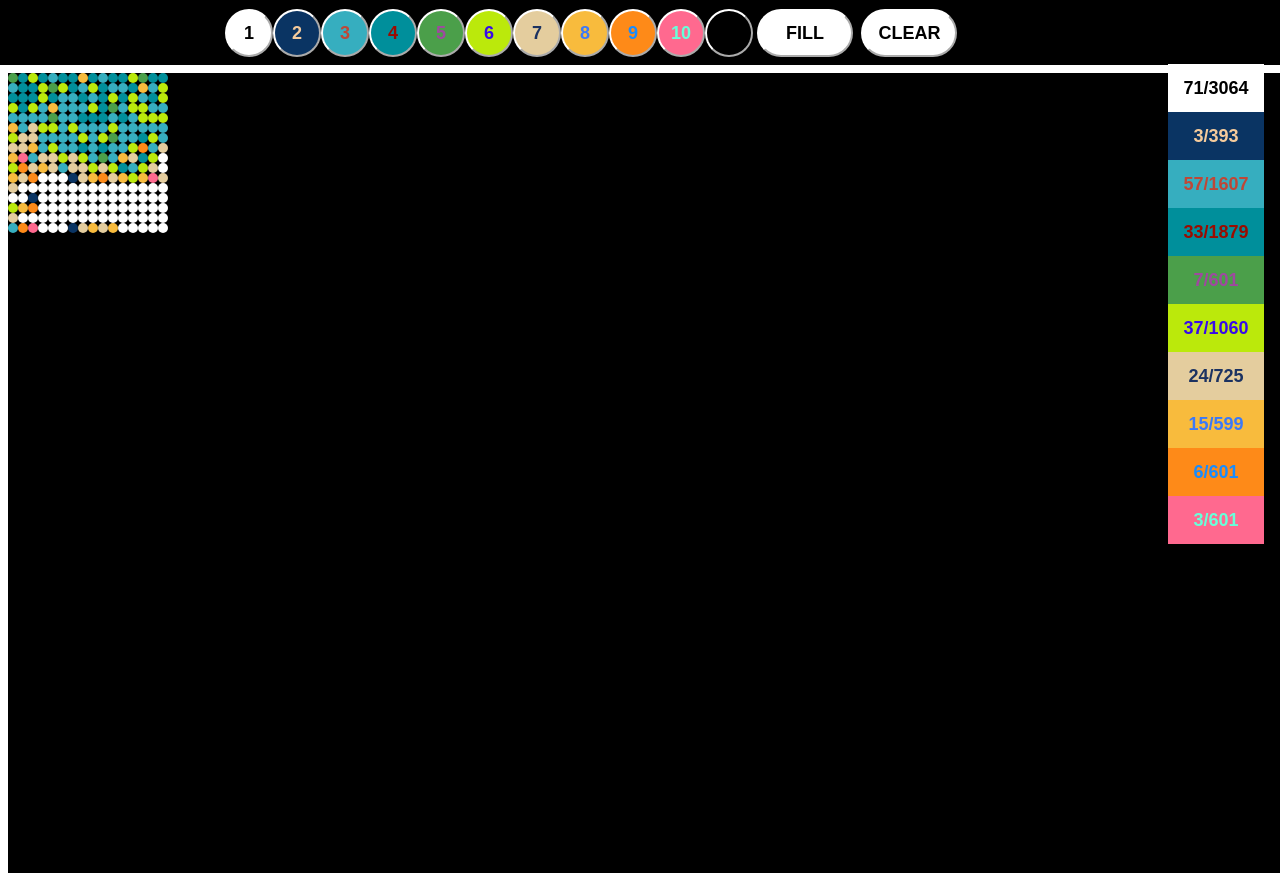
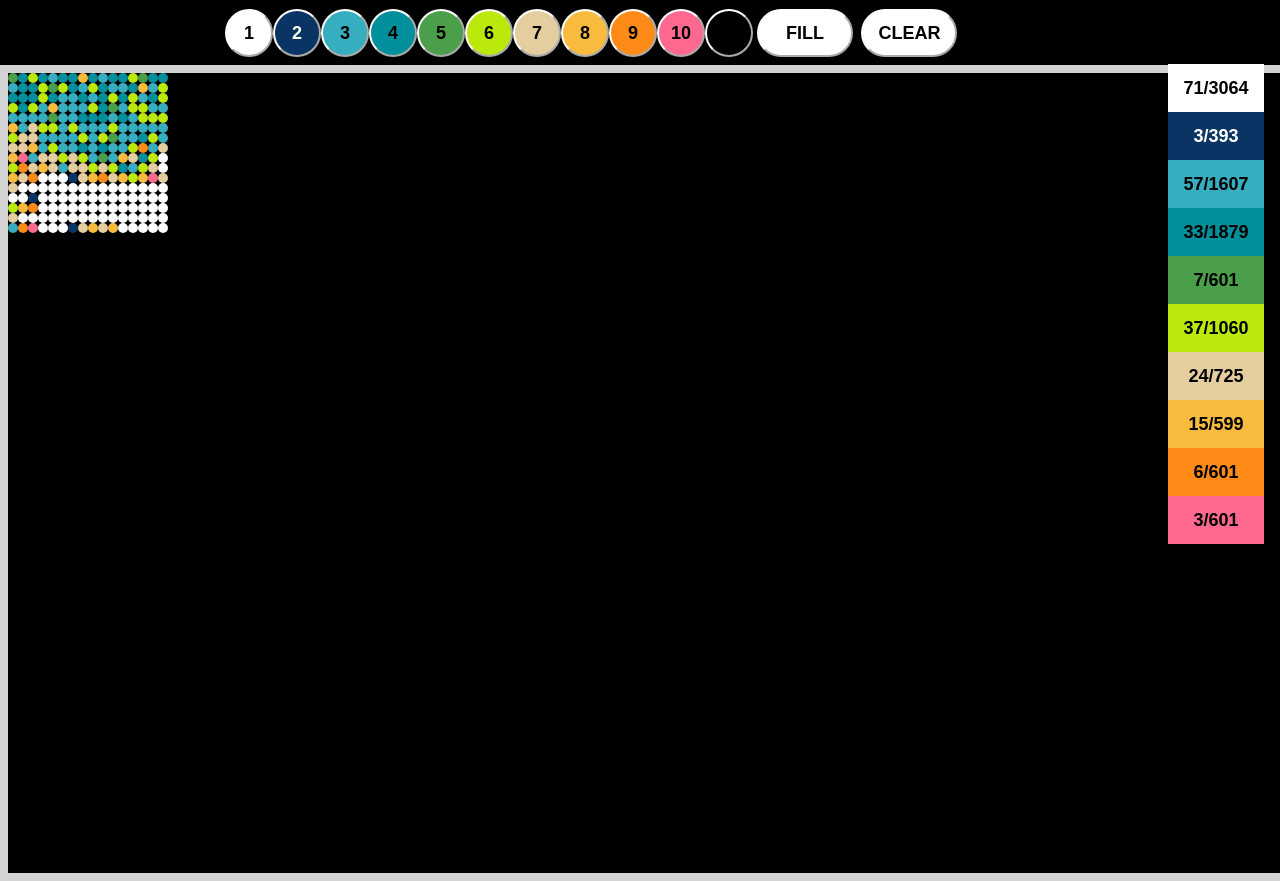
Before and after one commit to csuzw/lego-world-map-designer, a plain HTML site: page src/index.html in a window 1280 px wide. Drawn offline with nearby package versions, Linux system fonts and the light colour scheme.

Commit message:
Imprvoed css and added outstanding items list

```diff
--- a/src/lmp.css
+++ b/src/lmp.css
@@ -13,7 +13,7 @@ header {
   height: 800px;
   margin: auto;
   background-color: black;
-  border-color: white;
+  border-color: lightgray;
   border-width: 8px;
   border-style: solid;
 }
@@ -90,47 +90,47 @@ button {
 
 .dark-blue {
   background: #0A3463;
-  color: #f5cb9c;
+  color: white;
 }
 
 .medium-azure {
   background: #36AEBF;
-  color: #bf4736;
+  color: black;
 }
 
 .dark-turquoise {
   background: #008F9B;
-  color: #9b0b00;
+  color: black;
 }
 
 .bright-green {
   background: #4B9F4A;
-  color: #9e499f;
+  color: black;
 }
 
 .lime {
   background: #BBE90B;
-  color: #380ae9;
+  color: black;
 }
 
 .tan {
   background: #E4CD9E;
-  color: #1b3261;
+  color: black;
 }
 
 .bright-light-orange {
   background: #F8BB3D;
-  color: #3c79f8;
+  color: black;
 }
 
 .orange {
   background: #FE8A18;
-  color: #188cfe;
+  color: black;
 }
 
 .coral {
   background: #FF698F;
-  color: #68ffd9;
+  color: black;
 }
 
 .clear-cell {
```
Also changed, not shown: 1 other file.
